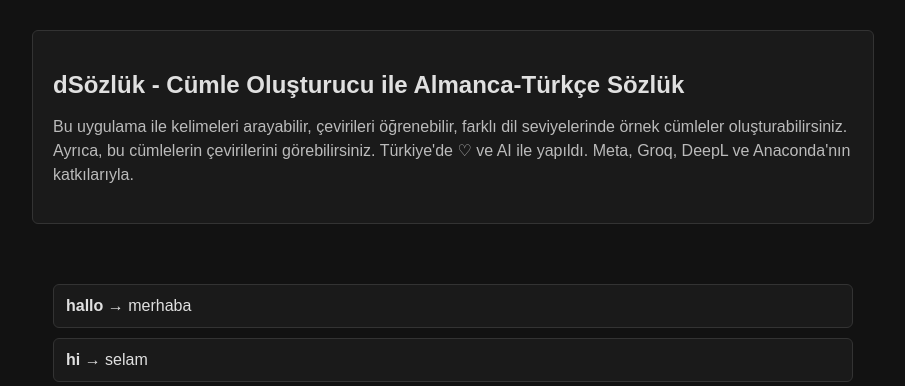
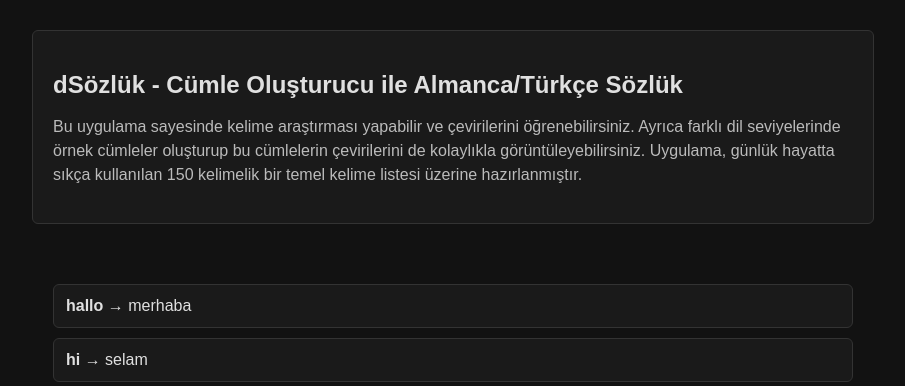
Before and after one commit to mdonmez/dSozluk, a Flask app: page / in a window 1280 px wide. Shown: the part 57-443 px from the top of the page, without its empty margins (187-1092 px from the left). Run offline with Flask 3, Linux system fonts and the light colour scheme.

Commit message:
Small changes and finishing touches were made.

```diff
--- a/templates/index.html
+++ b/templates/index.html
@@ -19,11 +19,9 @@
 
     <!-- Explanation Section -->
     <section class="app-explanation">
-        <h2>dSözlük - Cümle Oluşturucu ile Almanca-Türkçe Sözlük</h2>
+        <h2>dSözlük - Cümle Oluşturucu ile Almanca/Türkçe Sözlük</h2>
         <p>
-            Bu uygulama ile kelimeleri arayabilir, çevirileri öğrenebilir, farklı dil seviyelerinde örnek cümleler oluşturabilirsiniz.
-            Ayrıca, bu cümlelerin çevirilerini görebilirsiniz. Türkiye'de ♡ ve AI ile yapıldı.
-            Meta, Groq, DeepL ve Anaconda'nın katkılarıyla.
+            Bu uygulama sayesinde kelime araştırması yapabilir ve çevirilerini öğrenebilirsiniz. Ayrıca farklı dil seviyelerinde örnek cümleler oluşturup bu cümlelerin çevirilerini de kolaylıkla görüntüleyebilirsiniz. Uygulama, günlük hayatta sıkça kullanılan 150 kelimelik bir temel kelime listesi üzerine hazırlanmıştır.
         </p>
     </section>
 
@@ -36,11 +34,11 @@
     <hr class="footer-separator">
     <footer class="footer">
         <p>
-            dSözlük, <a href="https://www.gnu.org/licenses/gpl-3.0.en.html" target="_blank">GNU General Public License v3.0</a> altında lisanslanmıştır.
-            Kaynak kodu için <a href="https://github.com/mdonmez/dSozluk" target="_blank">GitHub</a> deposuna bakın.
+            dSözlük, <a href="https://www.gnu.org/licenses/gpl-3.0.en.html" target="_blank">GNU General Public License v3.0</a> altında özgürce lisanslanmış açık kaynak bir uygulamadır.
+            Proje kaynak koduna <a href="https://github.com/mdonmez/dSozluk" target="_blank">GitHub</a> deposundan erişebilirsiniz.<br>
+            Meta, Groq, DeepL ve Anaconda'nın katkılarıyla üretildi. Yapay zeka teknolojileri ve ♡ ile Türkiye'de geliştirildi.
         </p>
     </footer>
-
     <!-- JavaScript -->
     <script src="{{ url_for('static', filename='script.js') }}"></script>
 
```
